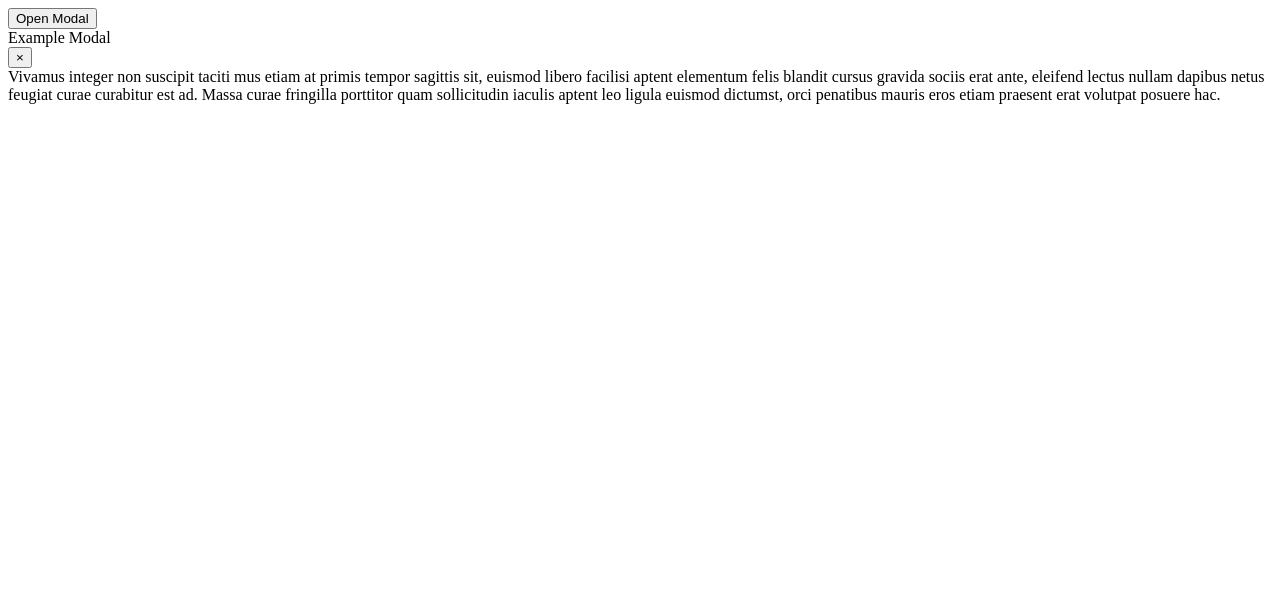
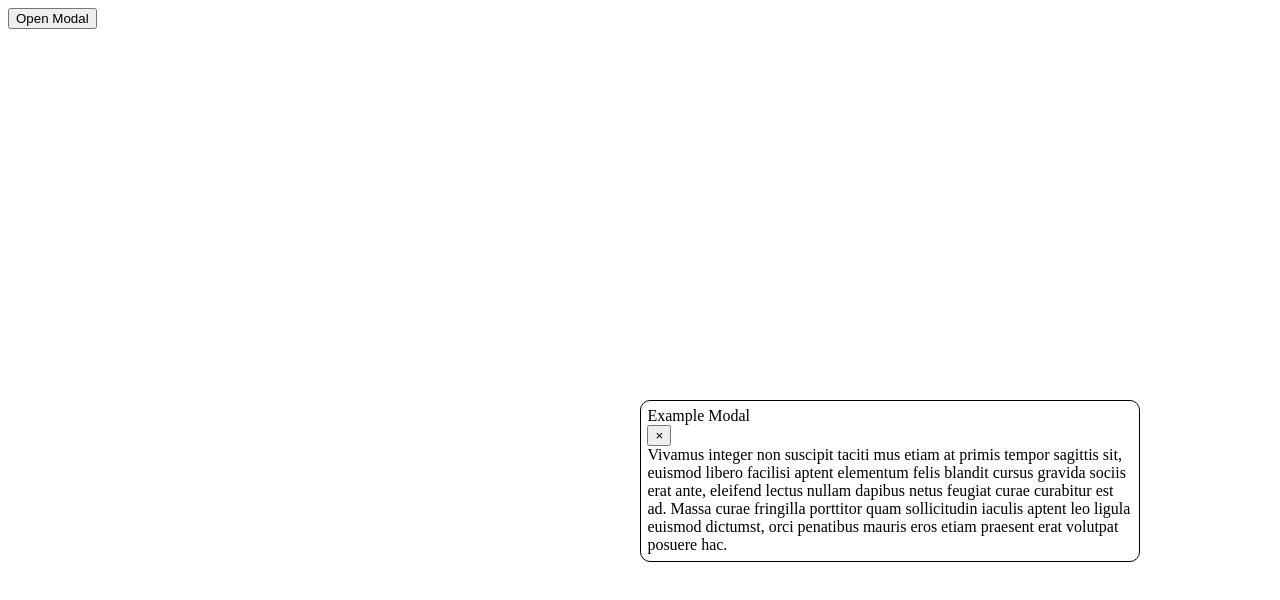
Before and after one commit to jvfon/modal, a plain HTML site: page index.html in a window 1280 px wide. Drawn offline with Linux system fonts and the light colour scheme.

Commit message:
fixing link

```diff
--- a/css/style.css
+++ b/css/style.css
@@ -1,3 +1,20 @@
 *, *::after, *::before {
    box-sizing: border-box;
 }
+
+.modal {
+   position: fixed; /* as the user scrolls down the modal will follow them */
+   /* to center the modal */
+   top: 50%; /* top and left 50% represent the 50% of the screen */
+   left: 50%; /* the top left of the modal will be at the center of the screen */
+   transform: translate(-50% -50%); /* -50% in the x and y direction to center the modal */
+   /* 50% of the size of the container as oposed to the size of the screen */
+
+   border: 1px solid black;
+   border-radius: 10px;
+   z-index: 10; /* so the modal stays above everything */
+   background-color: white; /* so it will stand out from the overlay we put on the screen */
+   width: 500px;
+   max-width: 80%; /* so it won't be larger than 80% of the screen */
+   padding: 0.5%;
+}
--- a/index.html
+++ b/index.html
@@ -5,8 +5,8 @@
    <meta name="viewport" content="width=device-width, initial-scale=1.0">
    <meta http-equiv="X-UA-Compatible" content="ie=edge">
    <title>Modal</title>
-   <link rel="stylesheet" href="/css/style.css">
-   <script defer src="/js/script.js"></script>
+   <link rel="stylesheet" type="text/css" href="css/style.css">
+   <script defer src="js/script.js"></script>
 </head>
 <body>
    <button>Open Modal</button>
```
